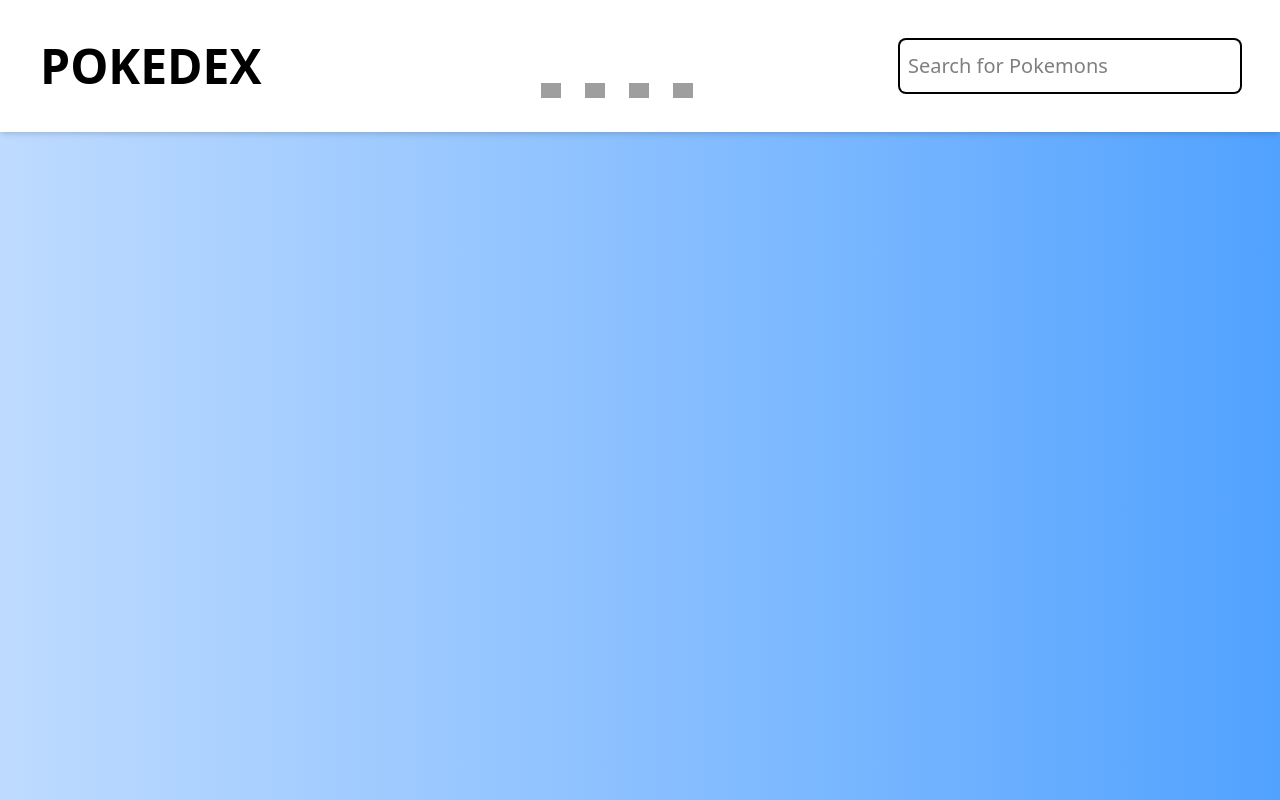
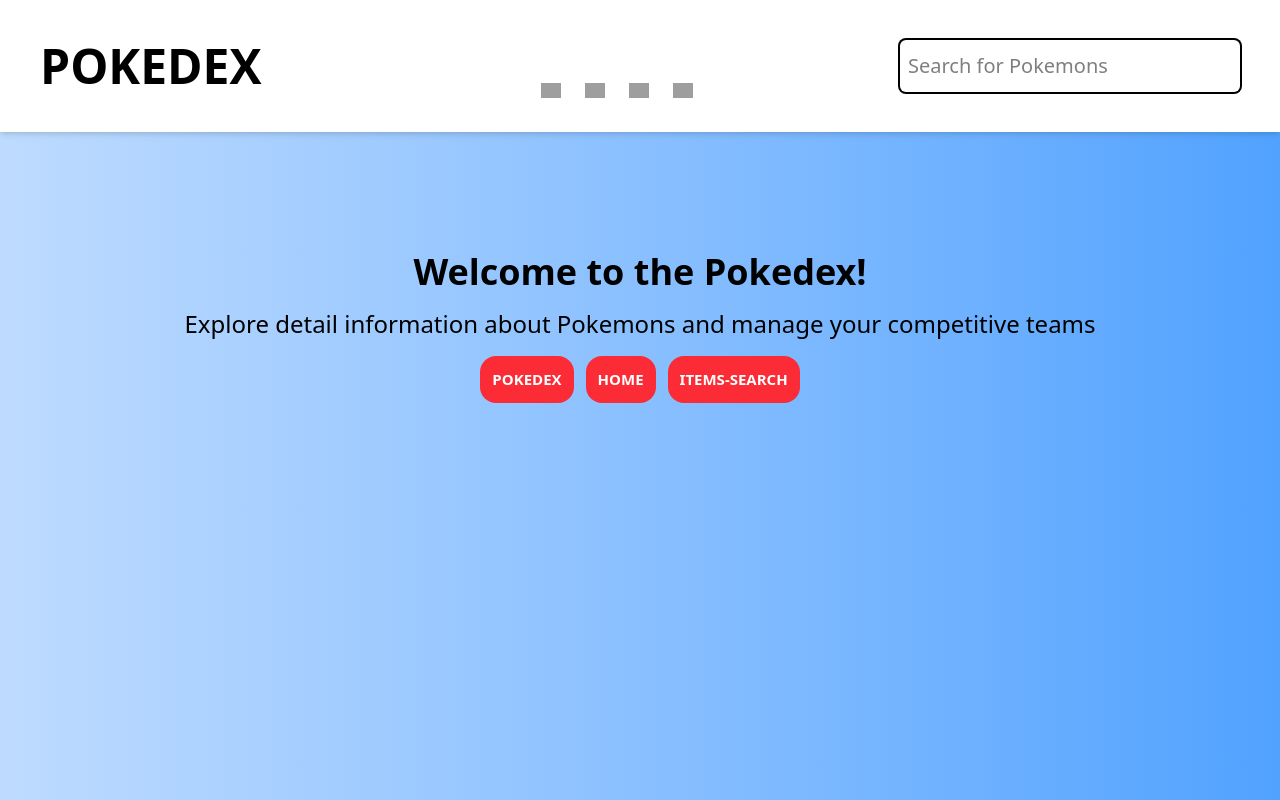
Before and after one commit to Gamerk786po/Pokedex, a React (Vite) app in the folder Frontend/: page /home in a window 1280 px wide. Built offline with nearby package versions, Linux system fonts and the light colour scheme; grey boxes are pictures that could not be loaded.

Commit message:
HomeBody.tsx added

```diff
--- a/Frontend/src/components/HomeBody/HomeBody.tsx
+++ b/Frontend/src/components/HomeBody/HomeBody.tsx
@@ -1,7 +1,38 @@
+import NavigationButton from "./HomeComponents/NavigationButton";
+
+const navigationLinks = [
+  {
+    label: "Pokedex",
+    href: "/pokedex",
+  },
+  {
+    label: "Home",
+    href: "/home",
+  },
+  {
+    label: "Items-Search",
+    href: "/item",
+  },
+];
+
 const HomeBody = () => {
-    return(
-        <>
-        </>
-    )
-}
+  return (
+    <>
+      {/* Div containing Home content */}
+      <div className="mt-30 flex flex-col gap-4 justify-center items-center">
+        <h1 className="text-4xl font-bold"> Welcome to the Pokedex! </h1>
+        <p className="text-2xl font-light">
+          Explore detail information about Pokemons and manage your competitive
+          teams
+        </p>
+        {/* Div containing buttons */}
+        <div className="flex flex-row flex-wrap gap-3">
+          {navigationLinks.map((navLink) => (
+            <NavigationButton label={navLink.label} href={navLink.href} />
+          ))}
+        </div>
+      </div>
+    </>
+  );
+};
 export default HomeBody;
--- /dev/null
+++ b/Frontend/src/components/HomeBody/HomeComponents/NavigationButton.tsx
@@ -0,0 +1,20 @@
+// Props for NavigationButton
+interface PropsNavigationButton {
+  label: string;
+  href: string;
+}
+
+const NavigationButton: React.FC<PropsNavigationButton> = ({ label, href }) => {
+  return (
+    <a href={href}>
+      <button
+        className={
+          "p-3 2xl:p-6 capitalize md:uppercase text-[15px] 2xl:text-[22px] font-bold text-white  bg-red-500 hover:bg-red-600 transition-all duration-200 ease-in-out rounded-2xl"
+        }
+      >
+        <span className="">{label}</span>
+      </button>
+    </a>
+  );
+};
+export default NavigationButton;
--- a/Frontend/src/main.tsx
+++ b/Frontend/src/main.tsx
@@ -5,6 +5,7 @@ import App from "./App.tsx";
 import {
   createBrowserRouter,
   createRoutesFromElements,
+  Navigate,
   Route,
   RouterProvider,
 } from "react-router-dom";
@@ -16,10 +17,11 @@ import ItemBody from "./components/ItemBody/ItemBody.tsx";
 const router = createBrowserRouter(
   createRoutesFromElements(
     <Route path="/" element={<App />}>
+      <Route index element={<Navigate to="/home" replace />} />
       <Route path="home" element={<HomeBody />} />
       <Route path="user" element={<ProfileBody />} />
       <Route path="pokedex" element={<PokedexBody />} />
-      <Route path="items" element={<ItemBody />} />
+      <Route path="item" element={<ItemBody />} />
     </Route>
   )
 );
```
